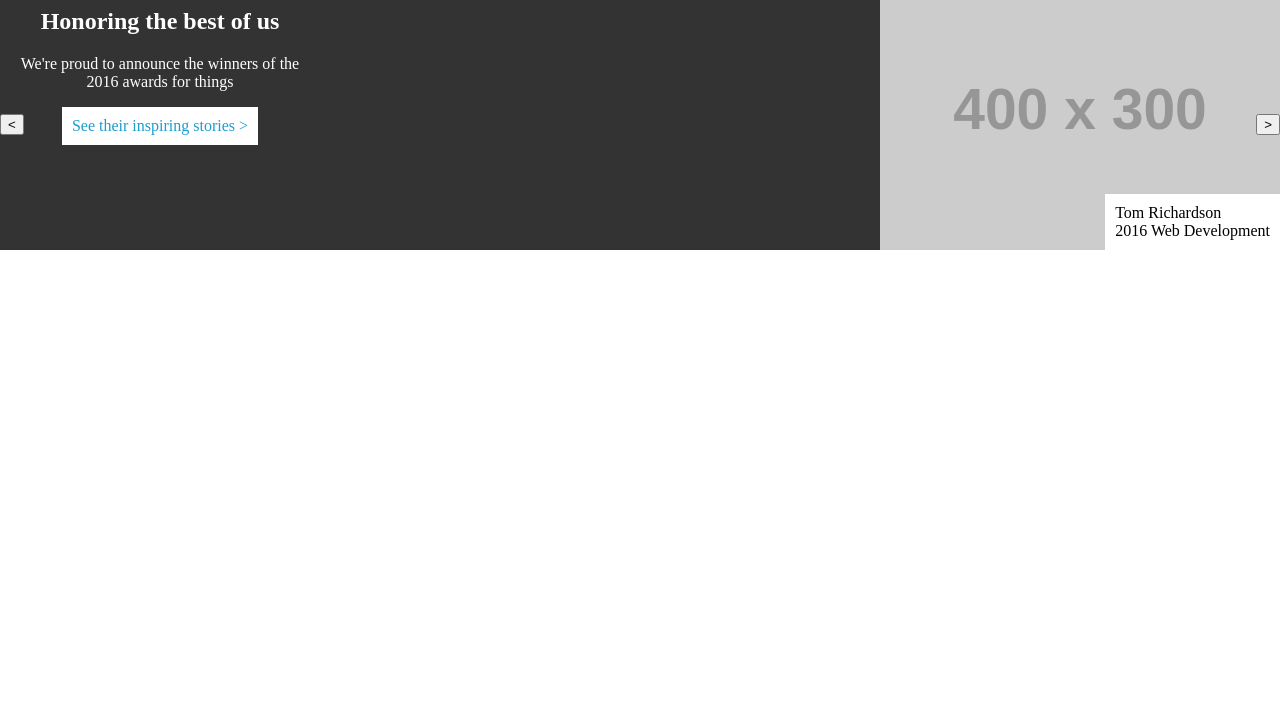
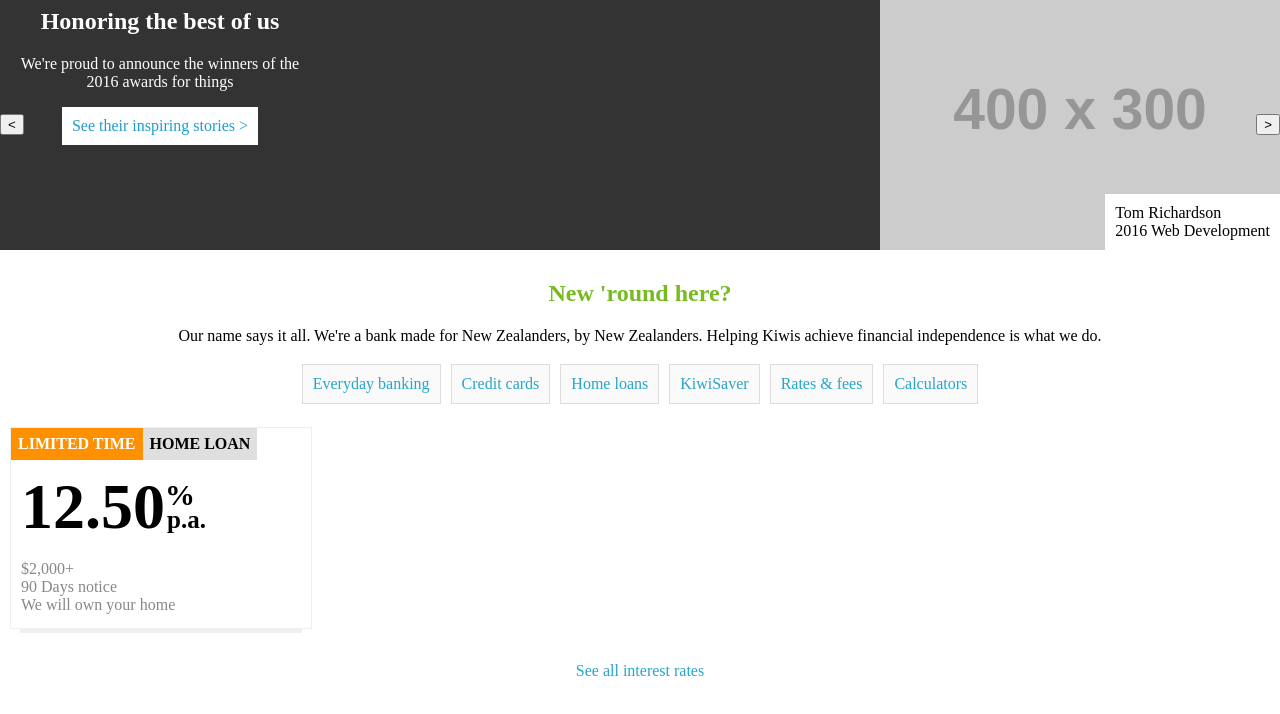
Before and after one commit to tomr-co/kiwibank-remake, a plain HTML site: page index.html in a window 1280 px wide. Shown: the part 72-786 px from the top of the page. Drawn offline with Linux system fonts and the light colour scheme; placeholder pictures from the web are drawn by us.

Commit message:
add products to layout

```diff
--- a/css/styles.css
+++ b/css/styles.css
@@ -109,7 +109,87 @@ nav ul	{
 	display: none;
 }
 
+#products {
+	text-align: center;
+	padding: 10px;
+}
 
+#products h1 {
+	color: #77ba22;
+}
+
+#products a {
+	text-decoration: none;
+	color: #25A5CA;
+	display: inline-block;
+	padding: 10px;
+	background-color: #fafafa;
+	margin: 3px;
+	border: 1px solid #ddd;
+}
+
+#products a:hover {
+	background-color: #efefef;
+}
+
+#products .percentage + a {/* grab anchor after the percentage class */
+	background-color: transparent;
+	border: none;
+}
+
+.percentage {
+	width: 300px;
+	height: 200px;
+	border: 1px solid #efefef;
+	margin: 20px 0;
+	box-shadow: 0 14px 0 -10px #efefef;
+	text-align: left;
+}
+
+.percentage > span {
+	text-transform: uppercase;
+	background-color: #dfdfdf;
+	padding: 7px;
+	display: inline-block;
+	font-weight: bold;
+}
+
+span.limited {
+	background-color: #ff9100;
+	color: #fff;
+}
+
+.percentage p {
+	font-size: 64px;
+	font-weight: bold;
+	margin: 10px 0;
+	padding-left: 10px;
+}
+
+.percentage p span {
+	font-size: 30px;
+	position: relative;
+}
+
+.percentage p span:first-child {
+
+	bottom: 23px;
+}
+
+.percentage p span:last-child {
+	right: 28px;
+	font-size: 25px;
+}
+
+.percentage ul {
+	list-style: none;
+	color: #888;
+	padding-left: 10px;
+}
+
+
+
+/*----------------------------------------------------------------------*/
 
 @media all and (min-width: 600px) {
 
--- a/index.html
+++ b/index.html
@@ -31,6 +31,7 @@
 	</nav>
 
 	<section id="mobile-banking">
+
 		<h1>Internet banking login</h1>
 		<a href="#" class="login">Mobile login</a>
 		<a href="#" class="login">Desktop login</a>
@@ -46,6 +47,7 @@
 	</section>
 
 	<section id="hero">
+
 		<p>Tom Richardson<br> 2016 Web Development</p>
 		<div>
 			<h1>Honoring the best of us</h1>
@@ -58,6 +60,36 @@
 
 	</section>
 
+	<section id="products">
+
+		<h1>New 'round here?</h1>
+		<p>Our name says it all. We're a bank made for New Zealanders, by New Zealanders. Helping Kiwis achieve financial independence is what we do.</p>
+
+		<a href="#">Everyday banking</a>
+		<a href="#">Credit cards</a>
+		<a href="#">Home loans</a>
+		<a href="#">KiwiSaver</a>
+		<a href="#">Rates & fees</a>
+		<a href="#">Calculators</a>
+
+		<div class="percentage">
+			<span class="limited">Limited Time</span><span>Home Loan</span>
+			<p>12.50<span>%</span><span>p.a.</span></p>
+
+			<ul>
+				<li>$2,000+</li>
+				<li>90 Days notice</li>
+				<li>We will own your home</li>
+			</ul>
+
+		</div>
+
+		<a href="#">See all interest rates</a>
+
+
+
+	</section>
+
 
 
 
```
